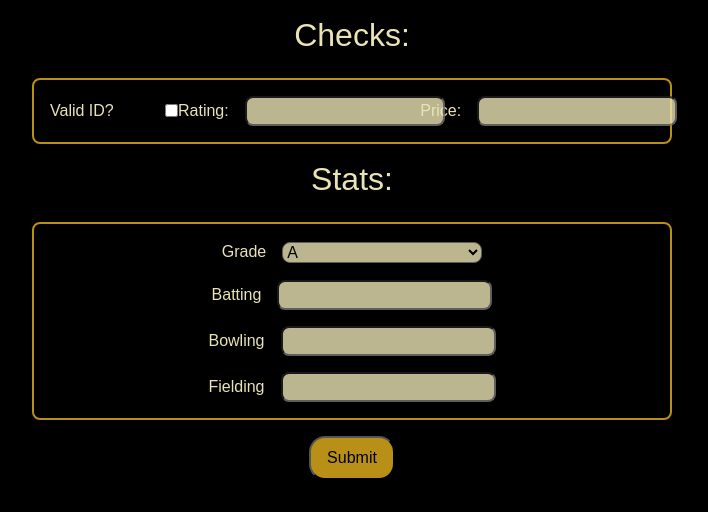
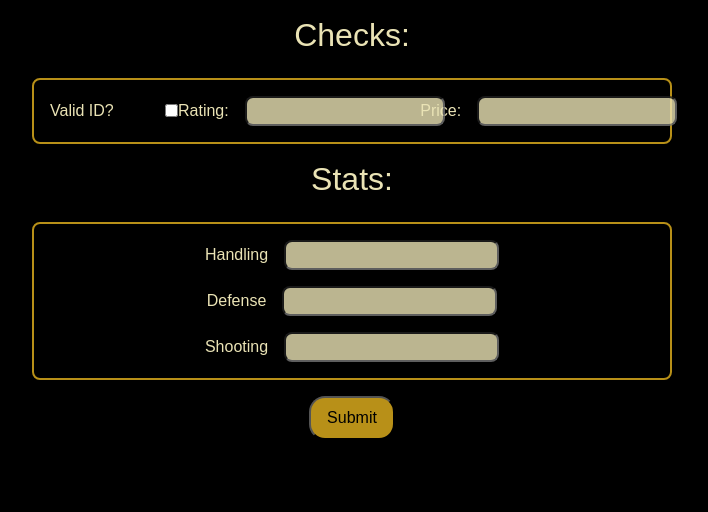
Before and after one commit to auctionr/AuctionR, a PHP site: page /modconfirm.php?pid=BA002 in a window 1280 px wide. Shown: the part 508-1020 px from the top of the page, without its empty margins (288-996 px from the left). After the commit the page ends 946 px from the top, so only its background shows below. Run offline with PHP 8.4, Linux system fonts and the light colour scheme; data comes from the database, SQL or seed files in the repository; some web fonts are replaced.

Commit message:
basketball

```diff
--- a/src/modconfirm.php
+++ b/src/modconfirm.php
@@ -144,24 +144,24 @@
           </div>
           <h2>Stats:</h2>
           <div class="mod-data-box-stats">
-            <div class="mod-player-form-field">
+          <!-- <div class="mod-player-form-field">
               <label for="validId" class="form-label">Grade</label>
               <select name="grade" id="grade" class="form-box">
                 <option value="A">A</option>
                 <option value="A">B</option>
                 <option value="A">C</option>
               </select>
-            </div>
+            </div> -->
             <div class="mod-player-form-field">
-              <label for="validId" class="form-label">Batting</label>
+              <label for="validId" class="form-label">Handling</label>
               <input type="number" name="rating" id="rating" class="form-box"/>
             </div>
             <div class="mod-player-form-field">
-              <label for="validId" class="form-label">Bowling</label>
+              <label for="validId" class="form-label">Defense</label>
               <input type="number" name="rating" id="rating" class="form-box"/>
             </div>
             <div class="mod-player-form-field">
-              <label for="validId" class="form-label">Fielding</label>
+              <label for="validId" class="form-label">Shooting</label>
               <input type="number" name="rating" id="rating" class="form-box"/>
             </div>
           </div>
```
